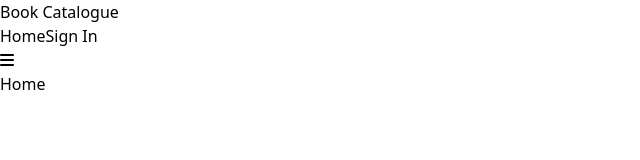
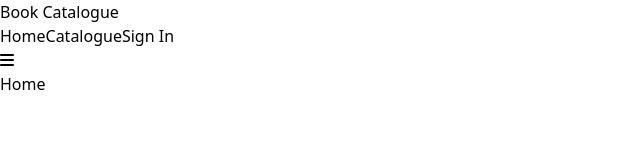
Before and after one commit to jcksnfales/ct_react_book_catalog, a React (Vite) app: page / in a window 1280 px wide. Shown: the top 160 px of the page, without its empty margins (0-640 px from the left). Built offline with nearby package versions, Linux system fonts and the light colour scheme.

Commit message:
Added authentication

```diff
--- a/src/components/NavLinkSet.tsx
+++ b/src/components/NavLinkSet.tsx
@@ -9,7 +9,8 @@ type Props = {
 
 const NavLinkSet = (props: Props) => {
   const navigate = useNavigate();
-  const [isAuthed, setIsAuthed] = useState(localStorage.getItem('user.isAuthed') === 'true'); // <--- this state is mainly for forcing the links to re-render once logged in
+  const [isAuthed, setIsAuthed] = useState(localStorage.getItem('user.isAuthed') === 'true');
+  // ^ this state is mainly for forcing this component to re-render when the login state is changed
 
   const signInOnClick = async () => {
     await signInWithPopup(auth, Providers.google)
@@ -31,6 +32,7 @@ const NavLinkSet = (props: Props) => {
   return (
     <div className="w-fit ms-auto">
       <Link onClick={props.linkAction} to="/" className="text-slate-400 hover:text-slate-200 me-6">Home</Link>
+      <Link onClick={props.linkAction} to="/catalogue" className="text-slate-400 hover:text-slate-200 me-6">Catalogue</Link>
       {
         (localStorage.getItem('user.isAuthed') === null) ? (
           <button onClick={signInOnClick} className="px-3 py-2 border rounded text-slate-400 border-slate-400 hover:text-slate-200 hover:border-slate-200">Sign In</button>
```
